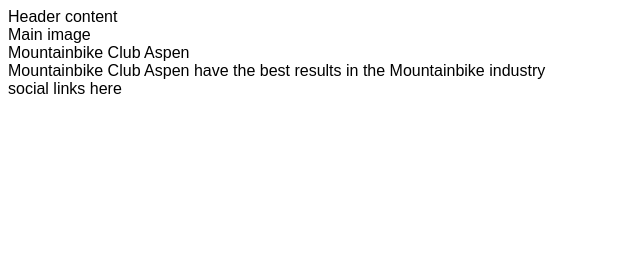
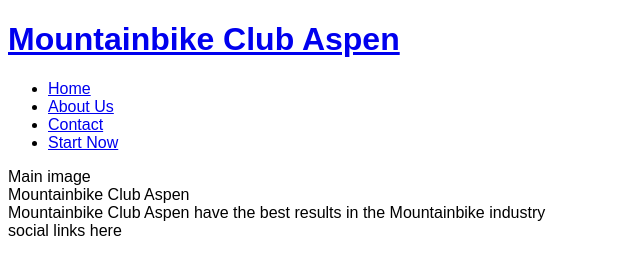
Before and after one commit to KarlTred265/Mountainbikeaspenclub, a plain HTML site: page index.html in a window 1280 px wide. Shown: the whole page, without its empty margins (0-640 px from the left). Drawn offline with Linux system fonts and the light colour scheme.

Commit message:
Add Information to the header functions

```diff
--- a/index.html
+++ b/index.html
@@ -11,7 +11,27 @@
     <title>Document</title>
 </head>
 <body>
-    <header>Header content</header>
+    <header>
+        <a href="index.html">
+            <h1>Mountainbike Club Aspen</h1>
+        </a>
+        <nav>
+            <ul>
+                <li>
+                     <a href="index.html">Home</a>
+                </li>
+                <li>
+                    <a href="#">About Us</a>
+                </li>
+                <li>
+                    <a href="#">Contact</a>
+                </li>
+                <li>
+                    <a href="#">Start Now</a>
+                </li>
+            </ul>
+        </nav>
+    </header>
     <section>
         Main image
     </section>
```
